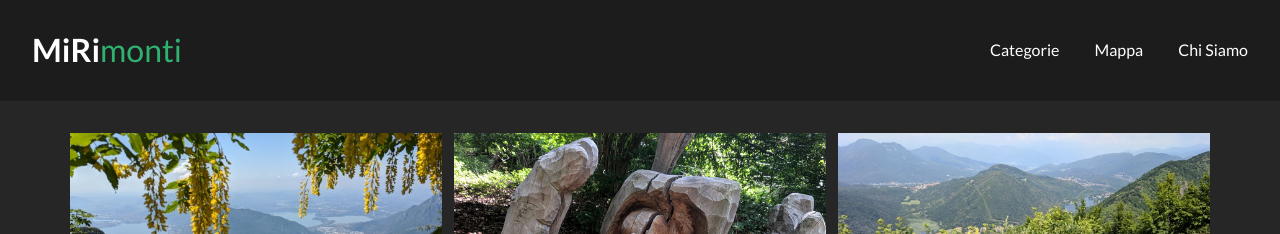
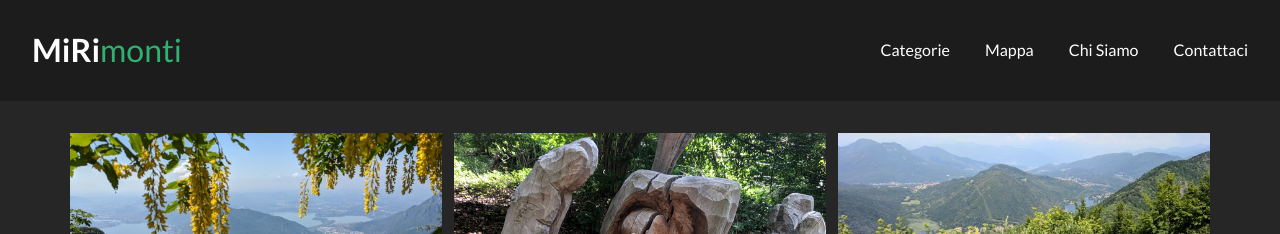
Before and after one commit to RCasatta/mirimonti, a Jekyll site: the page built from index.html, in a window 1280 px wide. Shown: the top 234 px of the page. Built offline with Jekyll 4.4.1, drawn with Linux system fonts in a browser that asks for light colours; the list of posts is cut into pages by our own code; comment, search, counter and statistics services are not loaded.

Commit message:
add Contattaci to header

```diff
--- a/_includes/header.html
+++ b/_includes/header.html
@@ -5,5 +5,6 @@
     <a href="{{site.baseurl}}/categorie/">Categorie</a>
     <a href="{{site.baseurl}}/mappa/">Mappa</a>
     <a href="{{site.baseurl}}/chi-siamo/">Chi&nbsp;Siamo</a>
+    <a href="{{site.baseurl}}/contattaci/">Contattaci</a>
   </nav>
 </header> <!-- End Section Header -->
```
